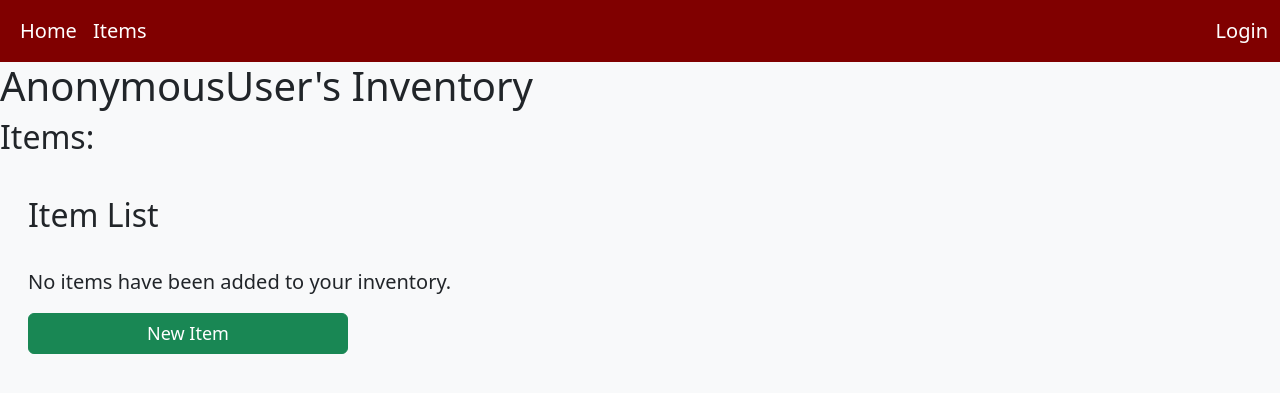
After one commit to angier000/customer-requirements, a Django app: page /inventory/1/ in a window 1280 px wide. The commit adds this page. Shown: the top 393 px of the page. Run offline with Django 4.2, Linux system fonts and the light colour scheme; data comes from the database, SQL or seed files in the repository; both versions use the stored data as it was after the commit; some libraries are stand-ins or nearby versions.

Commit message:
make inventory page and change urls/views/templates

```diff
--- a/inventory_app/decorators.py
+++ b/inventory_app/decorators.py
@@ -31,6 +31,9 @@ def allowed_users(allowed_roles=[]):
     return decorator
 
 
+
+
+'''
 # if user is logged in and goes to home page, redirect to user home page
 def user_only(view_func):
     def wrapper_func(request, *args, **kwargs):
@@ -38,3 +41,4 @@ def user_only(view_func):
             return redirect('user_page')
         return view_func(request, *args, **kwargs)
     return wrapper_func
+'''
--- a/inventory_app/templates/inventory_app/base_template.html
+++ b/inventory_app/templates/inventory_app/base_template.html
@@ -24,9 +24,14 @@
                 <li class="nav-item">
                     <a class="nav-link text-white" style="font-size: 20px;" href="{% url 'index' %}" aria-label="Visit the homepage">Home</a>
                 </li>
-                <li class="nav-item">
-                    <a class="nav-link text-white" style="font-size: 20px;" href="{% url 'items' %}" aria-label="View list of items">Items</a>
-                </li>
+                <li class="nav-item"><a class="nav-link text-white" style="font-size: 20px;" href="{% url 'items' %}" aria-label="View list of items">Items</a></li>
+
+                {% if request.user.is_authenticated %}
+                    {% if request.user.owner.inventory.id %}
+                        <li class="nav-item"><a class="nav-link text-white" style="font-size: 20px;" href="{% url 'inventory-detail' request.user.owner.inventory.id %}" aria-label="View inventory">My Inventory</a></li>
+                    {% endif %}
+                {% endif %}
+
                 <li>
                     {% if request.user.is_authenticated %}
                         <a class="nav-link text-white" style="font-size: 20px;" href="{% url 'user_page' %}" aria-label="View list of items">User Page</a>
--- a/inventory_app/templates/inventory_app/index.html
+++ b/inventory_app/templates/inventory_app/index.html
@@ -42,6 +42,8 @@
 </div>
 </body>
 
+
+<h3>Debug: {{ request.user.owner }}, {{request.user.owner.inventory}}, {{request.user.owner.inventory.id}}</h3>
 <!--
 <div class="container d-flex align-items-center justify-content-center">
     <div class="row">
--- /dev/null
+++ b/inventory_app/templates/inventory_app/inventory_detail.html
@@ -0,0 +1,47 @@
+{% extends "inventory_app/base_template.html" %}
+
+
+{% block content %}
+
+<h1>{{ user }}'s Inventory</h1>
+
+    <h2>Items:</h2>
+    <ul>
+        {% for item in items %}
+            <li>{{ item.name }} - {{ item.description }} - {{ item.inventory }}</li>
+        {% endfor %}
+    </ul>
+
+
+<body class="bg-light">
+    <div class="container-fluid mx-3">
+        <br>
+        <h2>Item List</h2>
+        <br>
+
+
+        {% if items %}
+            <div class="card-columns">
+                {% for item in items %}
+                    <div class="card me-4" style="max-width: 320px;">
+                        <div class="card-body">
+                            <h5 class="card-title" style="font-size: 25px;">{{ item.name }}</h5>
+                            <a href="{{ item.get_absolute_url }}" class="btn btn-primary me-2" style="font-size: 18px;" role="button">View</a>
+                            <a href="{% url 'update_item' item.inventory.id item.id %}" class="btn btn-secondary m-2" style="font-size: 18px;" role="button">Update</a>
+                            <a href="{% url 'delete_item' item.inventory.id item.id %}" class="btn btn-danger m-2" style="font-size: 18px;" role="button">Delete</a>
+                        </div>
+                    </div>
+                {% endfor %}
+            </div>
+        {% else %}
+            <p style="font-size: 20px;">No items have been added to your inventory.</p>
+        {% endif %}
+        <div class="mx-0 my-2">
+            <a class="btn btn-success" style="width: 320px; font-size: 18px" href="{% url 'create_item' request.user.owner.inventory.id %}" role="button">New Item</a>
+        </div>
+
+    </div>
+    </body>
+
+
+{% endblock %}
--- a/inventory_app/templates/inventory_app/item_delete.html
+++ b/inventory_app/templates/inventory_app/item_delete.html
@@ -9,10 +9,10 @@
     <br>
     <p style="font-size: 20px;">Are you sure you want to delete "{{ item.name }}"?</p>
 
-    <form action="{% url 'delete_item' item.id%}" method="POST">
+    <form action="{% url 'delete_item' item.inventory.id item.id%}" method="POST">
 
         {% csrf_token %}
-        <a class="btn btn-secondary" href="{% url 'items' %}">Cancel</a>
+        <a class="btn btn-secondary" href="{% url 'inventory-detail' item.inventory.id %}">Cancel</a>
         <input class="btn btn-danger" type="submit" value="Confirm">
 
     </form>
--- a/inventory_app/urls.py
+++ b/inventory_app/urls.py
@@ -3,12 +3,22 @@ from . import views
 
 
 urlpatterns = [
+
     path('', views.index, name='index'),
+
+    # test
+    path('inventory/<int:inventory_id>/create_item/', views.createItem, name='create_item'),
+    path('inventory/<int:inventory_id>/update_item/<int:item_id>', views.updateItem, name='update_item'),
+    path('inventory/<int:inventory_id>/delete_item/<int:item_id>', views.deleteItem, name='delete_item'),
+    path('inventory/<int:pk>/', views.InventoryDetailView.as_view(), name='inventory-detail'),
+
     path('items/', views.ItemListView.as_view(), name='items'),
     path('items/<int:pk>', views.ItemDetailView.as_view(), name='item-detail'),
-    path('items/create_item/', views.createItem, name='create_item'),
-    path('items/update_item/<int:item_id>', views.updateItem, name='update_item'),
-    path('items/delete_item/<int:item_id>', views.deleteItem, name='delete_item'),
+    #path('items/create_item/', views.createItem, name='create_item'),
+    #path('items/update_item/<int:item_id>', views.updateItem, name='update_item'),
+    #path('items/delete_item/<int:item_id>', views.deleteItem, name='delete_item'),
+    #path('inventory/<int:pk>/', views.InventoryDetailView.as_view(), name='inventory-detail'),
+
 
     # accounts/ login/ [name='login']
     # accounts/ logout/ [name='logout']
@@ -22,4 +32,5 @@ urlpatterns = [
     path('accounts/register/', views.registerPage, name = 'register_page'),
     path('accounts/login/', views.loginPage, name = 'login'),
     path('accounts/logout/', views.logoutUser, name = 'logout'),
+
 ]
--- a/inventory_app/views.py
+++ b/inventory_app/views.py
@@ -7,7 +7,7 @@ from django.contrib.auth.forms import UserCreationForm
 from django.contrib.auth import authenticate, login, logout
 from django.contrib.auth.decorators import login_required
 from django.contrib import messages
-from .decorators import unauthenticated_user, allowed_users, user_only
+from .decorators import unauthenticated_user, allowed_users
 from django.contrib.auth.models import Group
 from django.contrib.auth.views import LoginView
 from django.contrib.auth.mixins import LoginRequiredMixin
@@ -29,29 +29,35 @@ class ItemDetailView(LoginRequiredMixin, generic.DetailView):
 
 @login_required(login_url='login') # if user not authentucated, refirect to login page
 @allowed_users(allowed_roles=['owner']) # once logged in only users in allowed_roles can access home page
-def createItem(request):
+def createItem(request, inventory_id):
     form = ItemForm()
 
     if request.method == 'POST':
+        inventory = get_object_or_404(Inventory, id=inventory_id)
         # create new item, this is what's being submitted
         form = ItemForm(request.POST, request.FILES)
 
         if form.is_valid():
+
+            item = form.save(commit=False) # create model with input data but don't save yet
+            item.inventory = inventory # set relationship to appropriate inventory
+
             # save to database
-            form.save()
+            item.save()
 
             print(form.cleaned_data['image'])
 
             # Redirect back to the item list page
-            return redirect('items')
+            return redirect('inventory-detail', inventory_id)
 
     context = {'form': form}
     return render(request, 'inventory_app/item_form.html', context)
 
 @login_required(login_url='login') # if user not authentucated, refirect to login page
 @allowed_users(allowed_roles=['owner']) # once logged in only users in allowed_roles can access home page
-def updateItem(request, item_id):
-    # get specified item
+def updateItem(request, inventory_id, item_id):
+    # get specified item and inventory
+    inventory = get_object_or_404(Inventory, id=inventory_id)
     item = get_object_or_404(Item, pk=item_id)
 
     # fill form with specified item's data
@@ -66,24 +72,47 @@ def updateItem(request, item_id):
             form.save()
 
             # Redirect back to the item list page
-            return redirect('items')
+            return redirect('inventory-detail', inventory_id)
 
     context = {'form': form}
     return render(request, 'inventory_app/item_form.html', context)
 
 @login_required(login_url='login') # if user not authentucated, refirect to login page
 @allowed_users(allowed_roles=['owner']) # once logged in only users in allowed_roles can access home page
-def deleteItem(request, item_id):
-    # get specified item
+def deleteItem(request, inventory_id, item_id):
+    # get specified item and inventory
+    inventory = get_object_or_404(Inventory, id=inventory_id)
     item = get_object_or_404(Item, pk=item_id)
 
     if request.method == 'POST':
         item.delete()
-        return redirect('items')
+        return redirect('inventory-detail', inventory_id)
 
     context = {'item': item}
     return render(request, 'inventory_app/item_delete.html', context)
 
+
+
+class InventoryDetailView(generic.DetailView):
+    model = Inventory
+
+    # override get_context_data method, change context data that will be passed to template
+    def get_context_data(self, **kwargs):
+
+        # call method parent class (InventoryDetailView) and get data from original method
+        context = super().get_context_data(**kwargs)
+
+        # get current inventory
+        current = self.get_object()
+
+        # get items associated with current inventory
+        items = Item.objects.filter(inventory=current)
+
+        # add context info
+        context['items'] = items
+
+        # return updated context
+        return context
 
 
 @unauthenticated_user # if authenticated user tries to access login page, redirect to home page
```
Also changed, not shown: db.sqlite3, media/uploads/violin_image.png (added), 1 other file.
